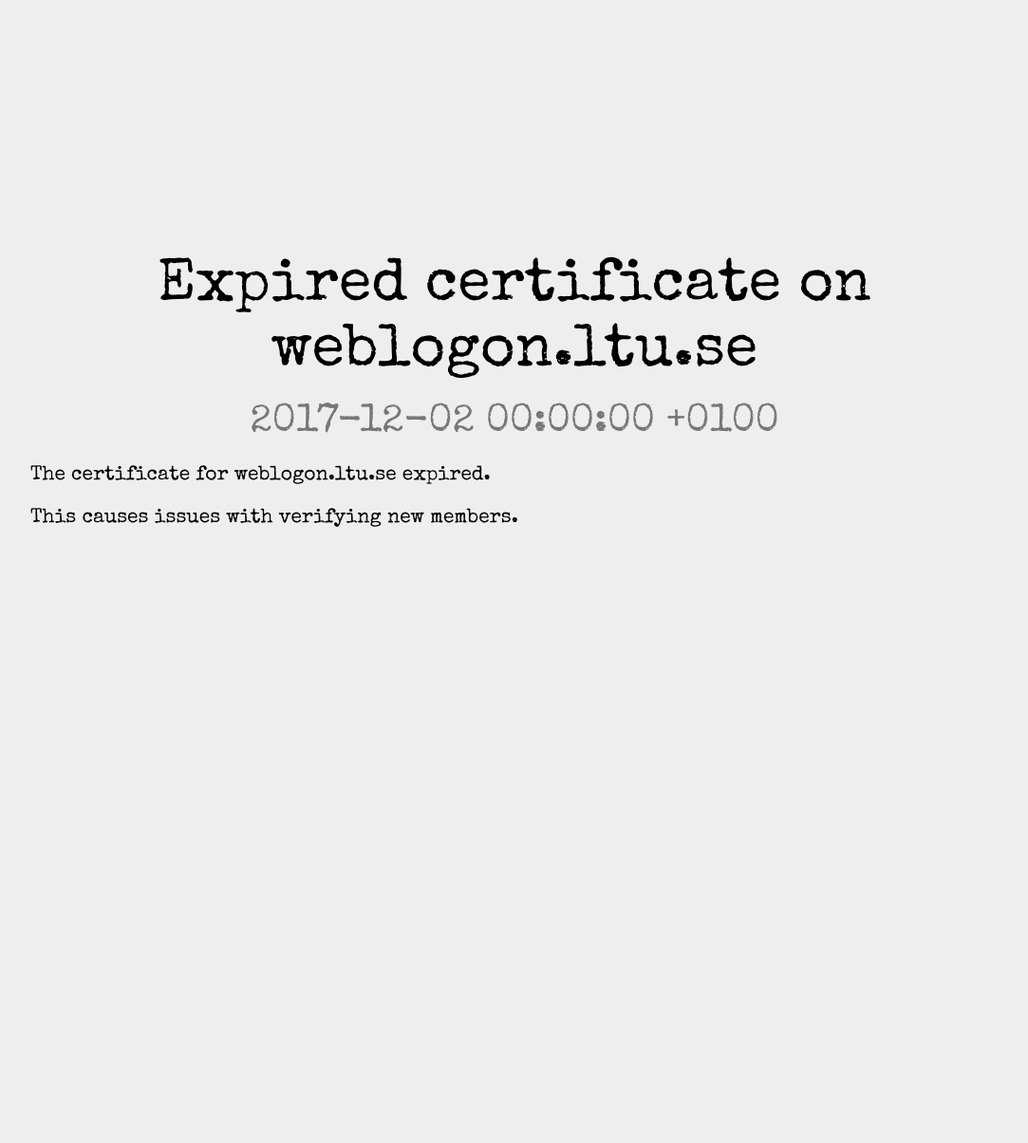
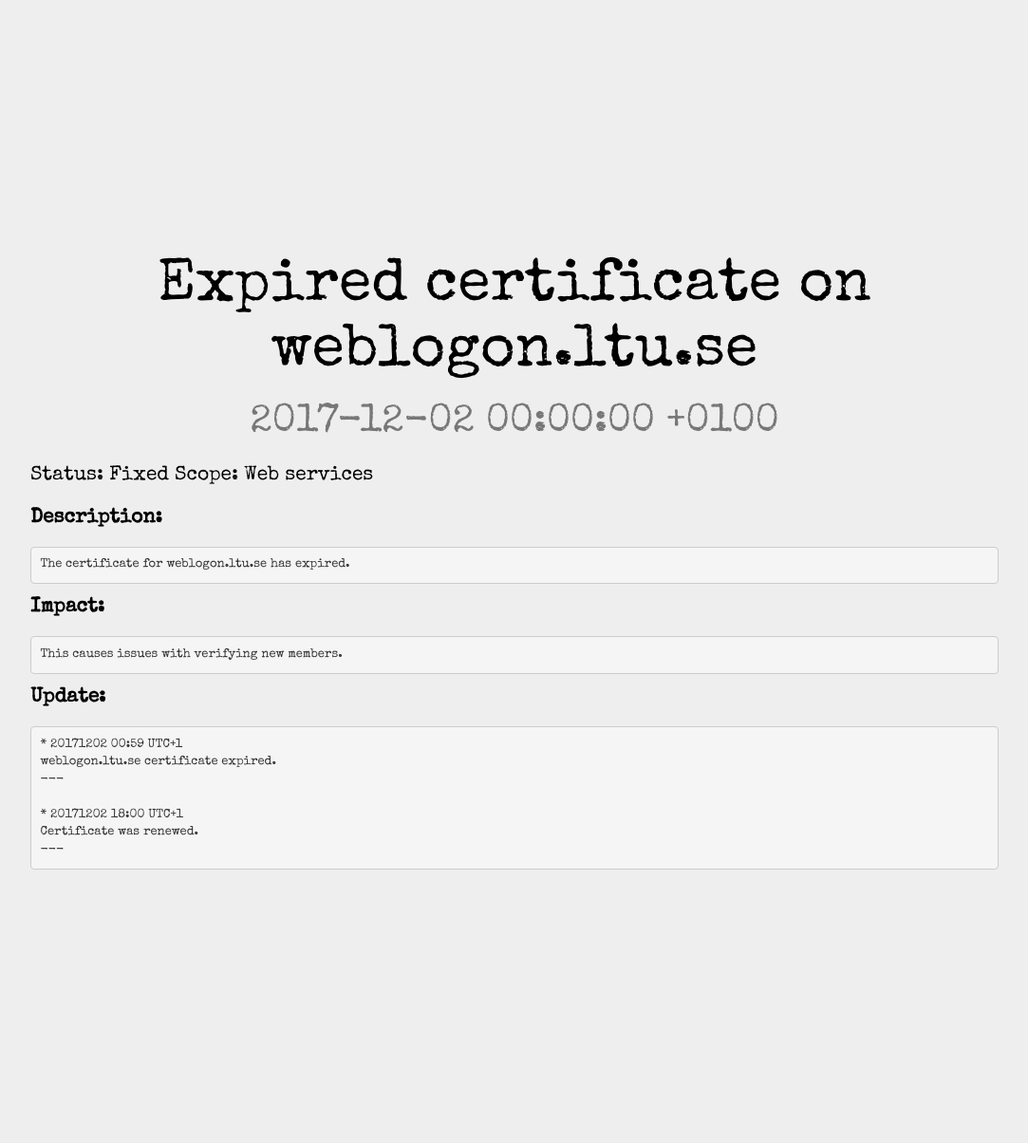
Before and after one commit to LUDDLTU/statuspage, a Jekyll site: the page built from _incidents/2017-12-02-invalid-cert-weblogon.md, in a window 1280 px wide. Shown: the whole page at 95% size, without its empty margins (98-1181 px from the left). Built offline with Jekyll 4.4.1, drawn with Linux system fonts in a browser that asks for light colours; before the commit the page ends 900 px from its top, so only the background shows below that.

Commit message:
Update existing incidents

```diff
--- a/_incidents/2017-12-02-invalid-cert-weblogon.md
+++ b/_incidents/2017-12-02-invalid-cert-weblogon.md
@@ -1,7 +1,23 @@
 ---
 title: 'Expired certificate on weblogon.ltu.se'
 ---
+Status: Fixed
+Scope: Web services
 
-The certificate for weblogon.ltu.se expired.
+**Description:**
 
-This causes issues with verifying new members.
+    The certificate for weblogon.ltu.se has expired.
+
+**Impact:**
+
+    This causes issues with verifying new members.
+
+**Update:**
+
+    * 20171202 00:59 UTC+1
+    weblogon.ltu.se certificate expired.
+    ---
+
+    * 20171202 18:00 UTC+1
+    Certificate was renewed.
+    ---
```
Also changed, not shown: _incidents/2017-12-08-planned-downtime-lcnethylla.md (+4 -1 lines).
